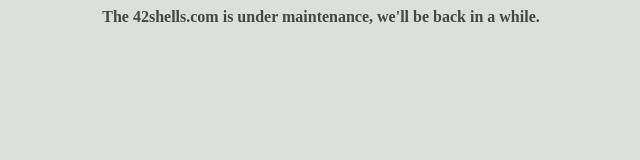
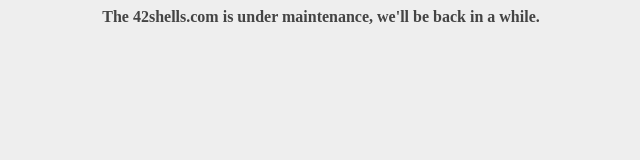
Before and after one commit to 42shells/42shells, a plain HTML site: page index.html in a window 1280 px wide. Shown: the whole page, without its empty margins (319-959 px from the left). Drawn offline with Linux system fonts and the light colour scheme.

Commit message:
edit index

```diff
--- a/index.html
+++ b/index.html
@@ -7,8 +7,8 @@
   </body>
   <style>
     body {
-      background-color:#dddfdd;
-      color:#444744;
+      background-color:#eee;
+      color:#444;
       text-align:center;
     }
   </style>
```
